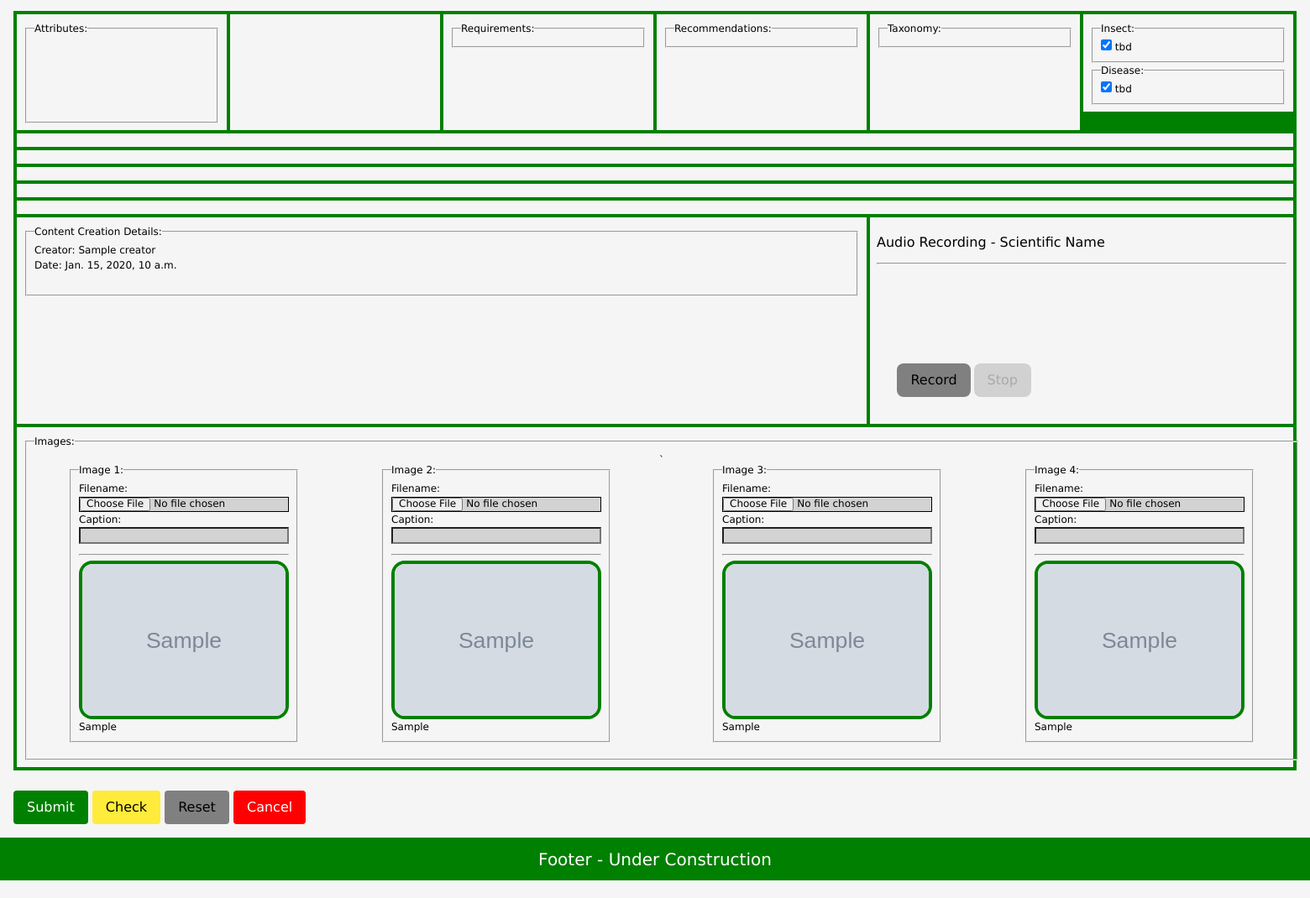
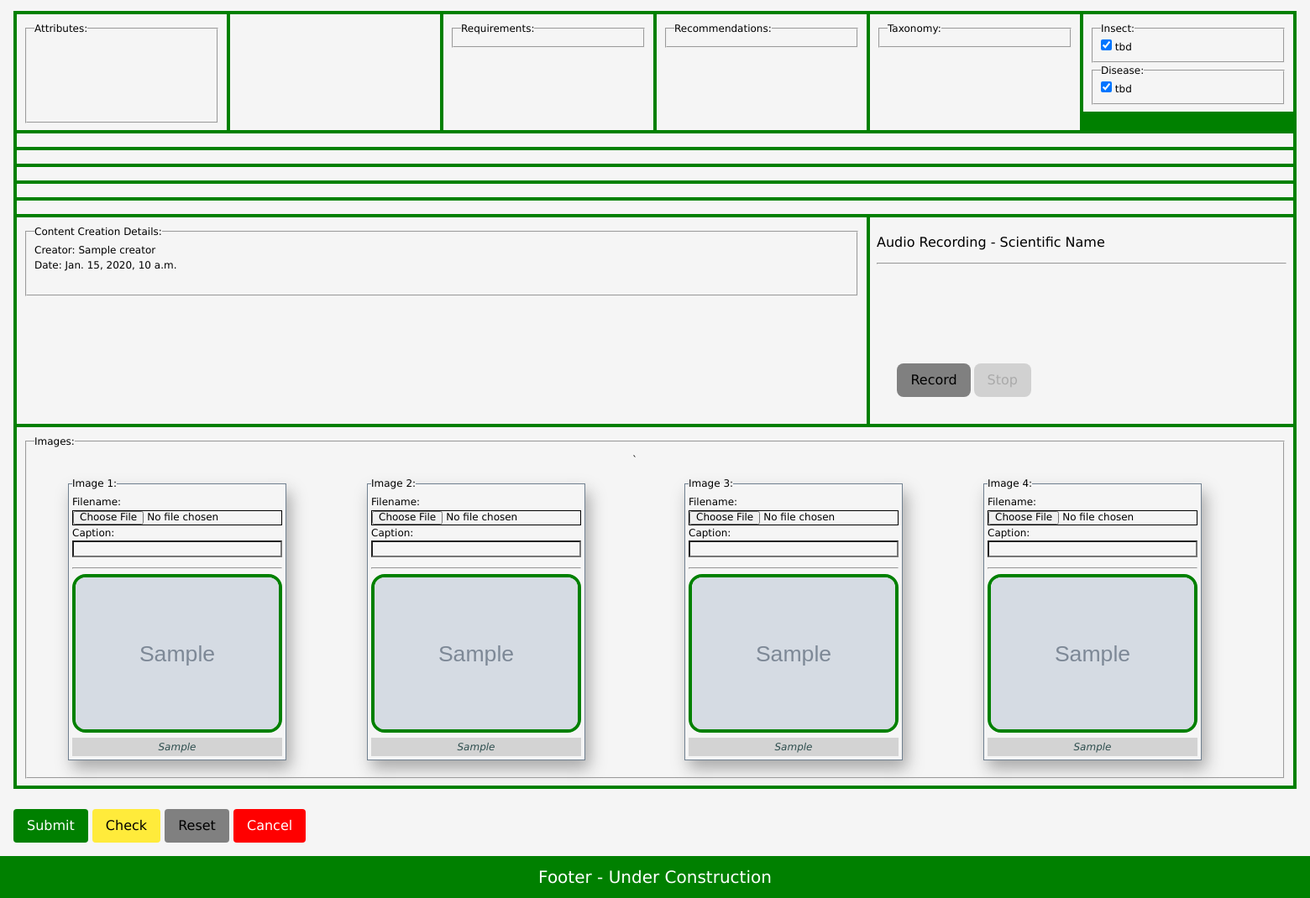
Before and after one commit to BND95618/gateway-gardens, a Django app: template app/plants/templates/plants/plant_edit.html in a window 1560 px wide. Shown: the part 91-1161 px from the top of the page at 84% size. Before the commit the page ends 1140 px from the top, so only its background shows below. Run offline with Django 5.2, Linux system fonts and the light colour scheme; the template is opened without the code that fills it: most values are stand-ins (such as "Sample title", 1, 10 or a date in 2020); grey boxes marked "Sample" are stand-in pictures; form fields are guessed from the names that the template uses.

Commit message:
plant edit grid shrinking css adjustment 2

```diff
--- a/app/plants/static/plants/css/style.css
+++ b/app/plants/static/plants/css/style.css
@@ -731,6 +731,24 @@ img {
         row-gap:        16px;
     }
 }
+.bnd-flex-container-wrap
+{
+    width:              100%;
+    @media screen and (min-width: 600px) {
+        display:        flex;
+        flex-direction: row;
+        flex-wrap:      wrap;
+        column-gap:     16px;
+        row-gap:        0px;
+    }
+    @media print {
+        display:        flex;
+        flex-direction: row;
+        flex-wrap:      nowrap;
+        column-gap:     16px;
+        row-gap:        16px;
+    }
+}
 .bnd-flex-item {
     flex-grow:        1;     /* ability of item to grow   */
     flex-shrink:      1;     /* ability of item to shrink */
@@ -888,10 +906,6 @@ img {
 .images          { grid-area: images;          }
 .creator_notes   { grid-area: creator_notes;   }
 
-.grid-container .flex-item {
-    min-width:        160px;
-    max-width:        600px;
-}
 .grid-container > div {
     background-color: whitesmoke;
     text-align:       left;
@@ -931,18 +945,17 @@ img {
 .grid-container input[type="checkbox"] {
     cursor: pointer;
 }
-.grid-container .images img {
-    display:      block;
-    margin-left:  auto;
-    margin-right: auto;
-}
 .grid-container .images input[type="file"] {
-    width:        100%;
-    border-style: solid;
-    border-color: black;
-    border-width: 1px;
-}
-.grid-container .images input[type="text"] { width:  100%; }
+    width:            100%;
+    border-style:     solid;
+    border-color:    black;
+    border-width:     1px;
+    background-color: whitesmoke;
+}
+.grid-container .images input[type="text"] {
+    width:            100%;
+    background-color: whitesmoke;
+}
 .grid-container .images a            { display: none; }
 .grid-container .creator_notes label { display: inline-block; }
 /* ------------------------------------------------------------ */
@@ -1062,7 +1075,7 @@ img {
     }
 }
 .bnd-image-thumbnail {
-    width:         90vw;
+    width:         100%;
     height:        auto;
     border:        4px solid green;
     border-radius: 16px;
--- a/app/plants/templates/plants/plant_details_insert.html
+++ b/app/plants/templates/plants/plant_details_insert.html
@@ -119,10 +119,10 @@
 </div>
 
 <!-- Plant images -->
-<div class="bnd-flex-container">
+<div class="bnd-flex-container-wrap">
   {% if plant.image_1 %}
   <figure class="bnd-flex-image">
-    <img  class="bnd-image-thumbnail" src="{{ plant.image_1.url }}" onclick="imageModalOpen(this)" alt="No image found">
+    <img class="bnd-image-thumbnail" src="{{ plant.image_1.url }}" onclick="imageModalOpen(this)" alt="No image found">
     <figcaption class="bnd-image-thumbnail-caption">{{ plant.caption_1 }}</figcaption>
   </figure>
   {% endif %}
--- a/app/plants/templates/plants/plant_edit.html
+++ b/app/plants/templates/plants/plant_edit.html
@@ -243,10 +243,10 @@
       <div class="images">
         <fieldset>
           <legend>Images:</legend>
-          <div class="bnd-flex-container">
+          <div class="bnd-flex-container-wrap">
             <!-- Image 1 -->
-            <figure class="flex-item">
-              <fieldset>
+            <figure>
+              <fieldset class="bnd-flex-image">
                 <legend>Image 1:</legend>
                 <label for="id_image_1">Filename:</label>
                 {{ form.image_1 }}
@@ -256,14 +256,14 @@
 
                 {% if plant.image_1 %}
                   <hr>
-                  <img src="{{ plant.image_1.url }}" class="bnd-image-thumbnail" onclick="imageModalOpen(this)" alt="No image found">
-                  <figcaption>{{ plant.caption_1 }}</figcaption>
+                  <img class="bnd-image-thumbnail" src="{{ plant.image_1.url }}" onclick="imageModalOpen(this)" alt="No image found">
+                  <figcaption class="bnd-image-thumbnail-caption">{{ plant.caption_1 }}</figcaption>
                 {% endif %}
               </fieldset>
             </figure>
             <!-- Image 2 -->
-            <figure class="flex-item">
-              <fieldset>
+            <figure>
+              <fieldset class="bnd-flex-image">
                 <legend>Image 2:</legend>
                 <label for="id_image_2">Filename:</label>
                 {{ form.image_2 }}
@@ -273,14 +273,14 @@
 
                 {% if plant.image_2 %}
                   <hr>
-                  <img src="{{ plant.image_2.url }}" class="bnd-image-thumbnail" onclick="imageModalOpen(this)" alt="No image found">
-                  <figcaption>{{ plant.caption_2 }}</figcaption>
+                  <img class="bnd-image-thumbnail" src="{{ plant.image_2.url }}" onclick="imageModalOpen(this)" alt="No image found">
+                  <figcaption class="bnd-image-thumbnail-caption">{{ plant.caption_2 }}</figcaption>
                 {% endif %}
               </fieldset>
             </figure>
 `             <!-- Image 3 -->
-            <figure class="flex-item">
-              <fieldset>
+            <figure>
+              <fieldset class="bnd-flex-image">
                 <legend>Image 3:</legend>
                 <label for="id_image_3">Filename:</label>
                 {{ form.image_3 }}
@@ -290,14 +290,14 @@
 
                 {% if plant.image_3 %}
                   <hr>
-                  <img src="{{ plant.image_3.url }}" class="bnd-image-thumbnail" onclick="imageModalOpen(this)" alt="No image found">
-                  <figcaption>{{ plant.caption_3 }}</figcaption>
+                  <img class="bnd-image-thumbnail" src="{{ plant.image_3.url }}" onclick="imageModalOpen(this)" alt="No image found">
+                  <figcaption class="bnd-image-thumbnail-caption">{{ plant.caption_3 }}</figcaption>
                 {% endif %}
               </fieldset>
             </figure>
             <!-- Image 4 -->
-            <figure class="flex-item">
-              <fieldset>
+            <figure>
+              <fieldset class="bnd-flex-image">
                 <legend>Image 4:</legend>
                 <label for="id_image_4">Filename:</label>
                 {{ form.image_4 }}
@@ -307,8 +307,8 @@
 
                 {% if plant.image_4 %}
                   <hr>
-                  <img src="{{ plant.image_4.url }}" class="bnd-image-thumbnail" onclick="imageModalOpen(this)" alt="No image found">
-                  <figcaption>{{ plant.caption_4 }}</figcaption>
+                  <img class="bnd-image-thumbnail" src="{{ plant.image_4.url }}" onclick="imageModalOpen(this)" alt="No image found">
+                  <figcaption class="bnd-image-thumbnail-caption">{{ plant.caption_4 }}</figcaption>
                 {% endif %}
               </fieldset>
             </figure>
```
